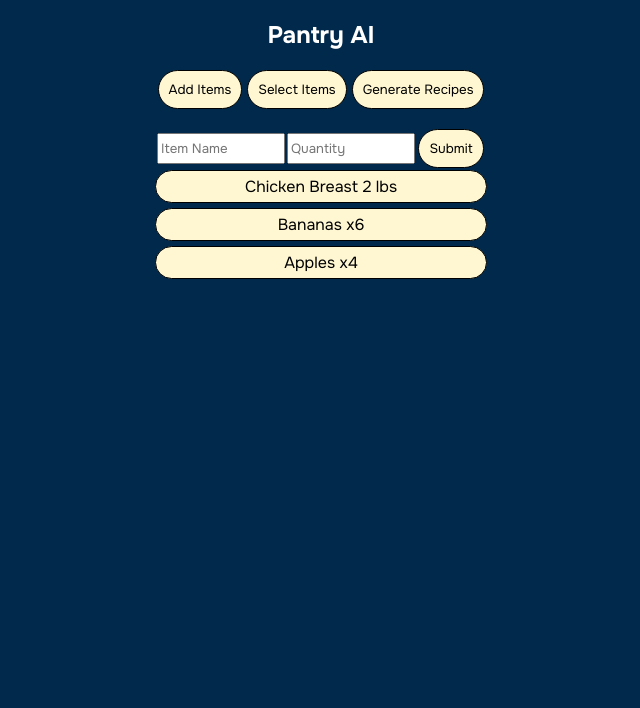
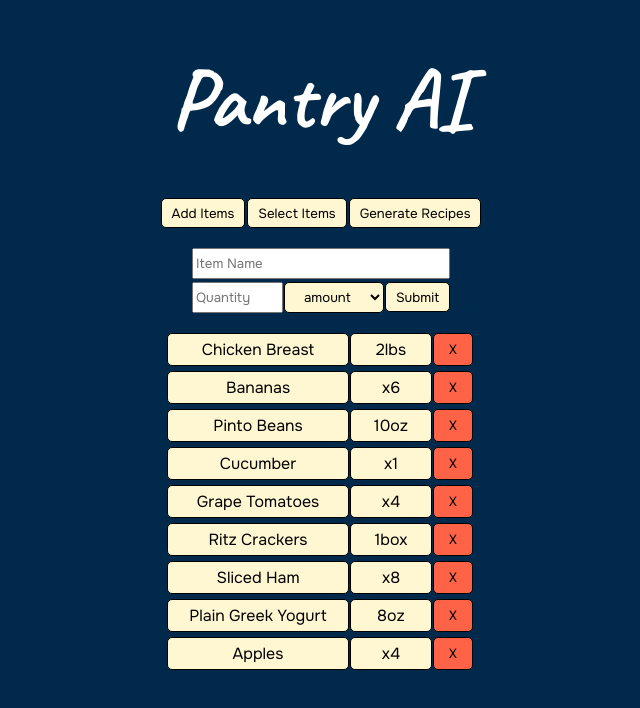
Before and after one commit to zymoncone/pantry-ai, a React (Create React App) app in the folder pantry-ai/: page / in a window 1280 px wide. Both pictures are taken after a click on the button "Add Items". Shown: the top 708 px of the page, without its empty margins (319-959 px from the left). Built offline with nearby package versions, Linux system fonts and the light colour scheme; the HTML template or start-up script is replaced by a standard one.

Commit message:
update list and removing of items

```diff
--- a/pantry-ai/package.json
+++ b/pantry-ai/package.json
@@ -8,6 +8,7 @@
     "@testing-library/react": "^13.4.0",
     "@testing-library/user-event": "^13.5.0",
     "react": "^18.2.0",
+    "react-animated-css": "^1.2.1",
     "react-dom": "^18.2.0",
     "react-scripts": "5.0.1",
     "web-vitals": "^2.1.4"
--- a/pantry-ai/src/App.js
+++ b/pantry-ai/src/App.js
@@ -1,14 +1,26 @@
 import { useState, useEffect } from 'react'
+// import { Animated } from "react-animated-css"
 
 function App() {
 
-  const [items, setItems] = useState([{val: "Chicken Breast", quant:"2 lbs"}, {val: "Bananas", quant:"x6"}, {val: "Apples", quant:"x4"}])
+  const sample_list = [{val:"Chicken Breast", quant:"2lbs"},
+                       {val:"Bananas", quant:"x6"},
+                       {val:"Pinto Beans", quant:"10oz"},
+                       {val:"Cucumber", quant:"x1"},
+                       {val:"Grape Tomatoes", quant:"x4"},
+                       {val:"Ritz Crackers", quant:"1box"},
+                       {val:"Sliced Ham", quant:"x8"},
+                       {val:"Plain Greek Yogurt", quant:"8oz"},
+                       {val:"Apples", quant:"x4"}]
+
+  const [items, setItems] = useState(sample_list)
   const [openItems, setOpenItems] = useState(false)
   const [itemName, setItemName] = useState("")
   const [quant, setQuant] = useState("")
+  const [unit, setUnit] = useState("amount")
+  const [displayQuant, setDisplayQuant] = useState("")
 
   const handleAddItems = () => {
-    console.log(openItems)
     if (openItems === false) {
       setOpenItems(true)
     } else {
@@ -16,11 +28,28 @@ function App() {
     }
   }
 
+  useEffect(() => {
+    if (unit === "amount") {
+      setDisplayQuant("x" + quant)
+    } else {
+      setDisplayQuant(quant + unit)
+    }
+  }, [unit, quant])
+
   const handleNewItem = () => {
-    let newEntry = {val: itemName, quant: quant}
-    setItems(items => [...items, newEntry])
+    let newEntry = {val: itemName, quant: displayQuant}
+    if (quant !== "" && itemName !== "") {
+      setItems(items => [...items, newEntry])
+      setQuant("")
+      setItemName("")
+    }
   }
 
+  const handleDeleteItem = (e) => {
+    setItems(items => items.filter((_, index, __) => {return index.toString() !== e.target.value.toString()}))
+  }
+
+  console.log(unit)
   return (
     <div className="app">
       <section className="main">
@@ -31,15 +60,30 @@ function App() {
         <button>Generate Recipes</button>
       </div>
       {openItems && <div className='item-list'>
+        <input placeholder='Item Name' value={itemName} onChange={(e) => setItemName(e.target.value)} autoComplete="off"></input>
         <div className='form'>
-          <input placeholder='Item Name' value={itemName} onChange={(e) => setItemName(e.target.value)} autoComplete="off"></input>
-          <input placeholder='Quantity' value={quant} onChange={(e) => setQuant(e.target.value)} autoComplete="off"></input>
+          <input className="quantity" placeholder='Quantity' value={quant} onChange={(e) => setQuant(e.target.value)} autoComplete="off"></input>
+          <select name='unit' onChange={(e) => setUnit(e.target.value)}>
+              <option value='amount'>amount</option>
+              <option value='lbs'>lbs</option>
+              <option value='oz'>oz</option>
+              <option value='g'>g</option>
+              <option value='liters'>liters</option>
+              <option value='gals'>gals</option>
+              <option value='box'>box</option>
+            </select>
           <button onClick={handleNewItem}>Submit</button>
         </div>
         {items.map((item, index) => (
-          <div key={index} className='items'>
-            {item.val} {item.quant}
-          </div>
+          <ul key={index}>
+            <li className='items'>
+              {item.val}
+            </li>
+            <li className='quant'>
+              {item.quant}
+            </li>
+            <button className='delete-button' value={index} onClick={handleDeleteItem}>X</button>
+          </ul>
         ))}
       </div>}
       </section>
--- a/pantry-ai/src/index.css
+++ b/pantry-ai/src/index.css
@@ -1,4 +1,4 @@
-@import url('https://fonts.googleapis.com/css2?family=Onest:wght@100;200;300;400;500;600;700;800;900&display=swap');
+@import url('https://fonts.googleapis.com/css2?family=Caveat:wght@400;500;600;700&family=Onest:wght@100;200;300;400;500;600;700;800;900&display=swap');
 
 * {
   color: white;
@@ -28,15 +28,23 @@ body {
   width: 100%;
 }
 
+h1 {
+  font-family: 'Caveat', cursive;
+  font-size: 85px;
+  margin: 45px 0;
+}
+
 button {
   border: solid 0.5px;
   background-color: rgb(255, 247, 210);
   color: black;
   border-color: black;
-  border-radius: 20px;
-  padding: 10px;
-  margin: 0px 2.5px;
+  border-radius: 5px;
+  padding: 0 10px;
+  margin: 0px 1px;
   cursor: pointer;
+  height: 30px;
+  text-align: center;
 }
 
 .items {
@@ -44,10 +52,47 @@ button {
   background-color: rgb(255, 247, 210);
   color: black;
   border-color: black;
-  border-radius: 20px;
+  border-radius: 5px;
+  padding: 5px 15px;
+  margin: 2.5px 1px;
+  width: 150px;
+}
+
+.quant {
+  border: solid 0.5px;
+  background-color: rgb(255, 247, 210);
+  color: black;
+  border-color: black;
+  border-radius: 5px;
   padding: 5px 15px;
   margin: 2.5px 0;
-  width: 100%;
+  width: 50px;
+}
+
+select {
+  border: solid 0.5px;
+  background-color: rgb(255, 247, 210);
+  color: black;
+  border-color: black;
+  border-radius: 5px;
+  padding: 5px 15px;
+  margin: 2.5px 0;
+  width: 100px;
+}
+
+option {
+  color: black;
+}
+
+.delete-button {
+  border: solid 0.5px;
+  background-color: tomato;
+  color: black;
+  border-color: black;
+  border-radius: 5px;
+  padding: 5px 15px;
+  margin: 2.5px 1px;
+  height: 33px;
 }
 
 .item-list {
@@ -62,11 +107,25 @@ button {
   display: flex;
   align-items: center;
   text-align: center;
+  margin-bottom: 15px;
 }
 
 input {
-  width: 120px;
+  width: 250px;
   margin: 0 1px;
   height: 25px;
   color: black;
 }
+
+.quantity {
+  width: 83px;
+}
+
+ul {
+  list-style-type: none;
+  display: flex;
+  align-items: center;
+  text-align: center;
+  width: 350px;
+  margin: 0;
+}
```
Also changed, not shown: 1 other file (tests, documents, lock files or other folders).
